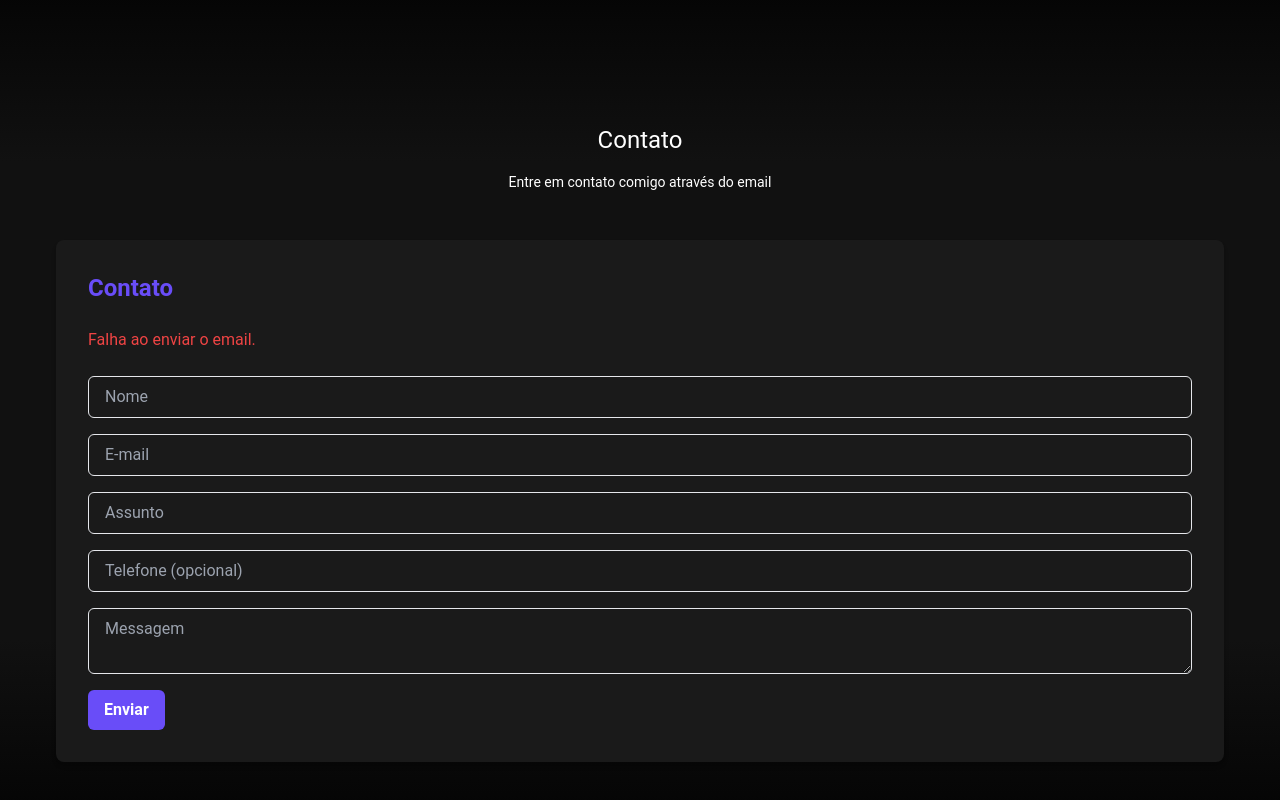
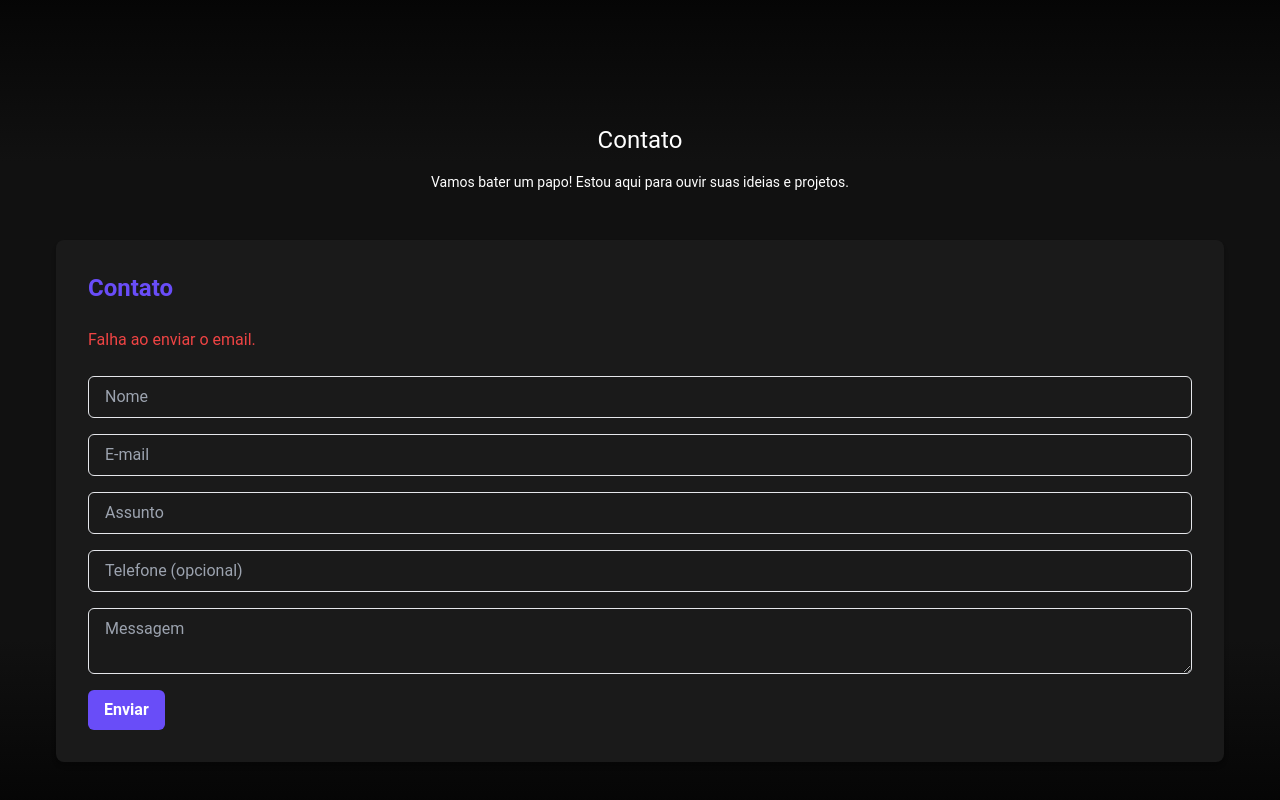
Before and after one commit to JoaoSBarbosa/barbosa-codev2, a Next.js app: page / in a window 1280 px wide. Shown: the part 5626-6426 px from the top of the page. Built offline with nearby package versions, Linux system fonts and the light colour scheme.

Commit message:
Melhorias no layout do form de contato

```diff
--- a/src/app/components/ContactForm/ContactForm.tsx
+++ b/src/app/components/ContactForm/ContactForm.tsx
@@ -3,6 +3,7 @@ import {Layout, TextColor} from "@/app/components/Layout/Layout";
 
 export const ContactForm = () => {
     const [emailSent, setEmailSent] = useState(false); // Estado para controlar se o email foi enviado com sucesso
+    const [emailError, setEmailError] = useState(false); // Estado para controlar se houve erro ao enviar o email
 
     const [formData, setFormData] = useState({
         name: '',
@@ -32,10 +33,11 @@ export const ContactForm = () => {
         }).then((response) => {
             if (response.ok) {
                 setEmailSent(true); // Define o estado para indicar que o email foi enviado com sucesso
-
+                setEmailError(false); // Reseta o estado de erro
                 console.log('Email enviado com sucesso!');
             } else {
                 setEmailSent(false); // Define o estado para indicar que houve uma falha no envio do email
+                setEmailError(true); // Define o estado para indicar que houve um erro ao enviar o email
                 console.log('Falha ao enviar o email.');
             }
         }).catch((error) => {
@@ -56,7 +58,7 @@ export const ContactForm = () => {
             marginTop={100}
             sectionTitle={"Contato"}
             textColor={TextColor.TEXT_WHITE}
-            sectionSubTitle={"Entre em contato comigo através do email"}
+            sectionSubTitle={"Vamos bater um papo! Estou aqui para ouvir suas ideias e projetos."}
         >
             <div className="flex items-start justify-center p-4 2xl:p-0  w-full">
                 <form onSubmit={handleSubmit} className="w-full  p-8 space-y-6 bg-dark-gray rounded-lg shadow-md">
```
